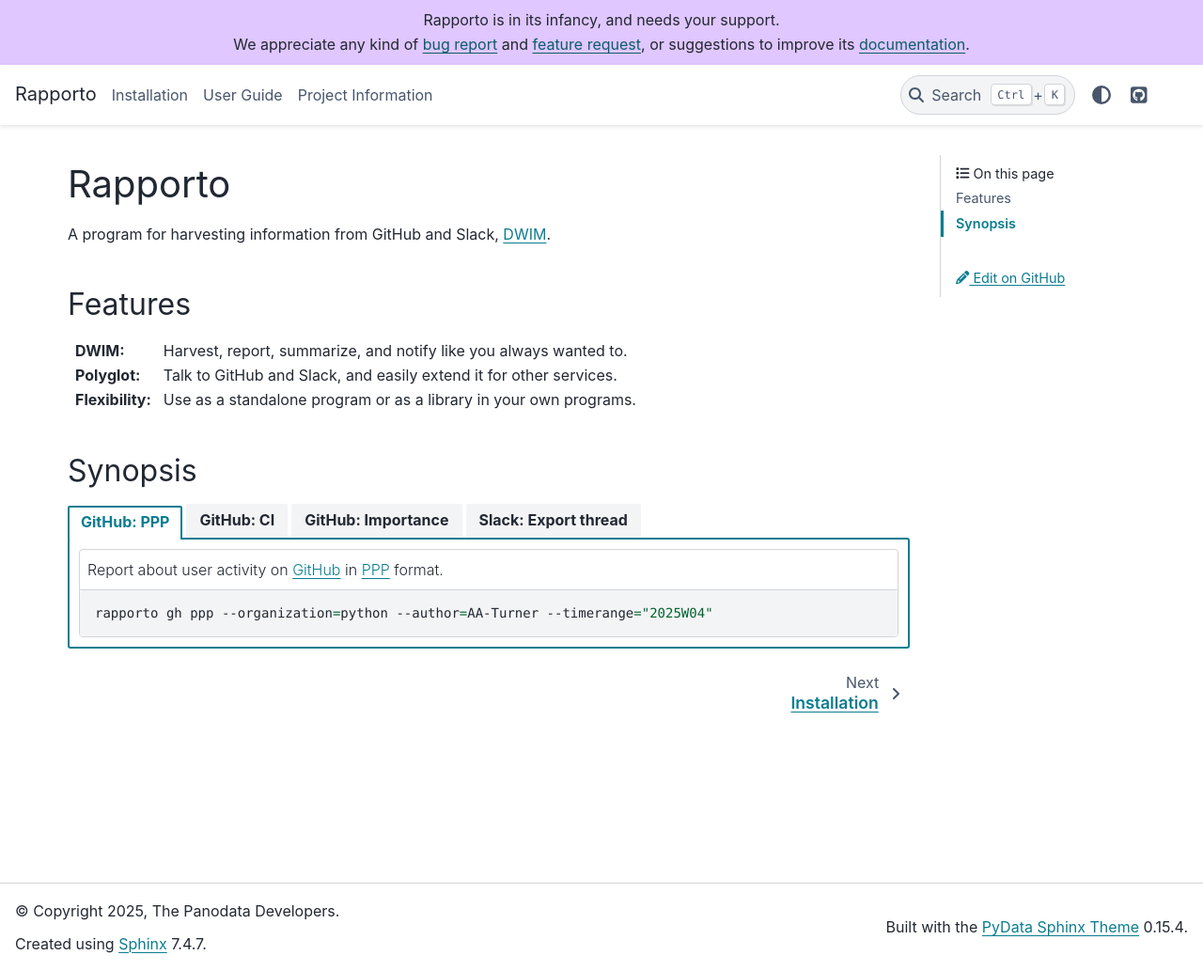
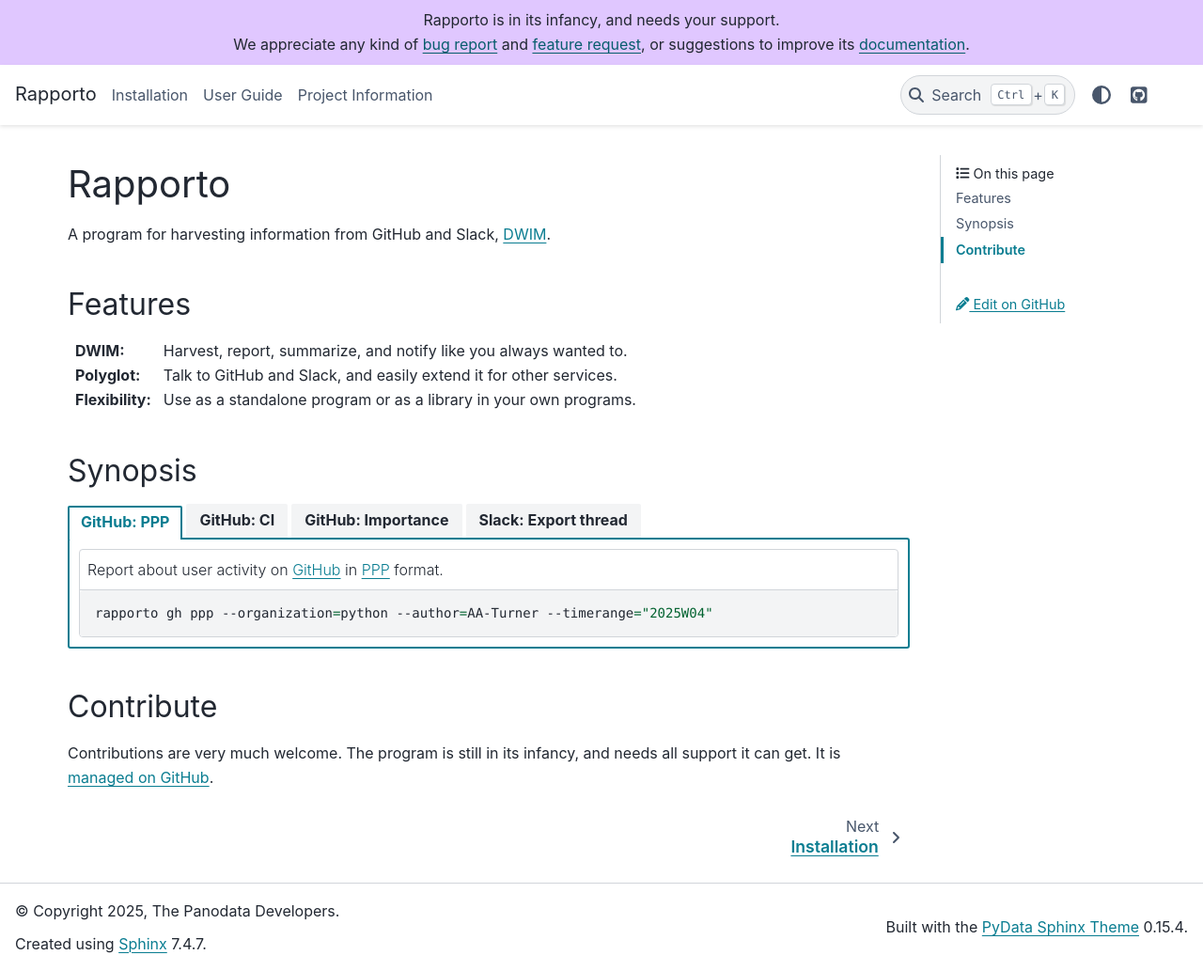
Before and after one commit to tech-writing/rapporto, a Sphinx documentation site: the page built from docs/index.md, in a window 1280 px wide and 1033 px high. Shown: the whole window at 94% size. Built offline with Sphinx 7.4.7 and the PyData theme 0.15.4, drawn with Linux system fonts in a browser that asks for light colours.

Commit message:
Documentation: Add contribution notes

```diff
--- a/docs/index.md
+++ b/docs/index.md
@@ -54,10 +54,15 @@
 
 ::::
 
+## Contribute
+
+Contributions are very much welcome. The program is still in its infancy,
+and needs all support it can get. It is [managed on GitHub].
 
 
 [DWIM]: https://en.wikipedia.org/wiki/DWIM
 [GHA]: https://github.com/features/actions
 [GitHub]: https://en.wikipedia.org/wiki/GitHub
+[managed on GitHub]: https://github.com/tech-writing/rapporto
 [PPP]: https://weekdone.com/resources/plans-progress-problems
 [Slack]: https://en.wikipedia.org/wiki/Slack_(software)
```
